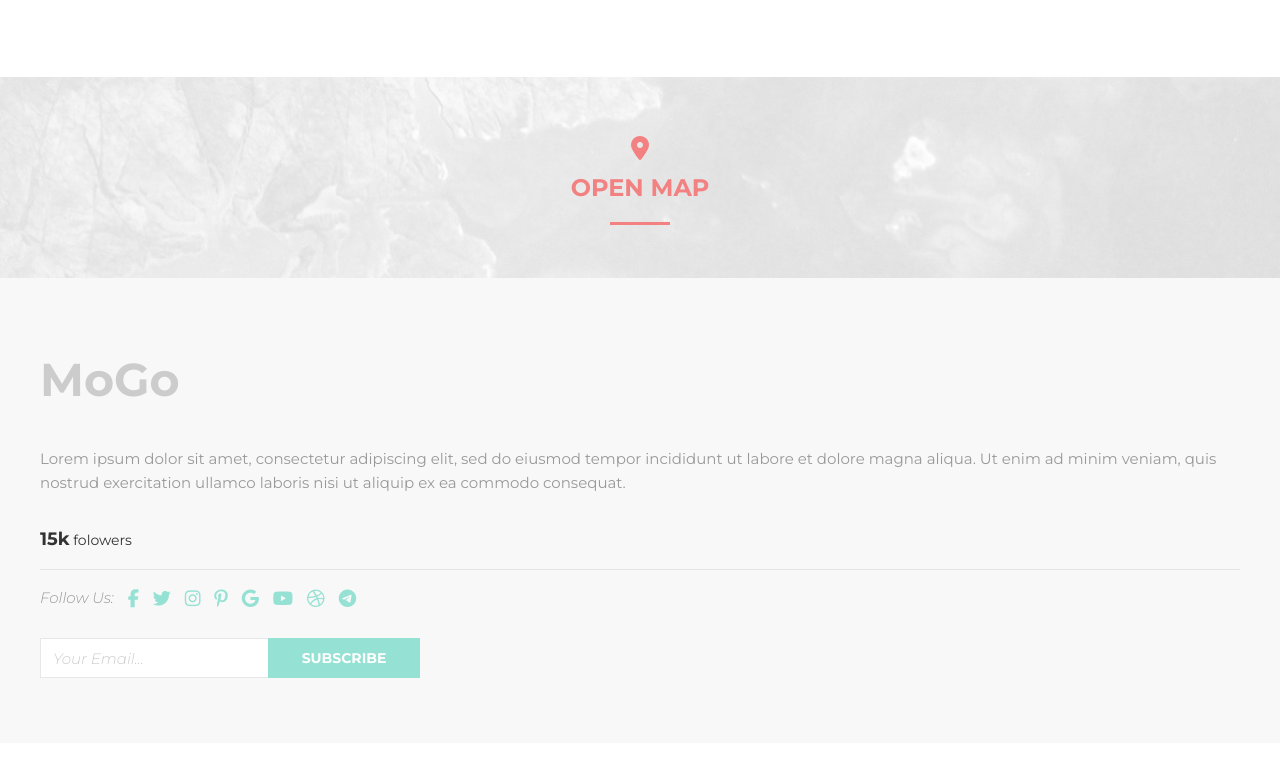
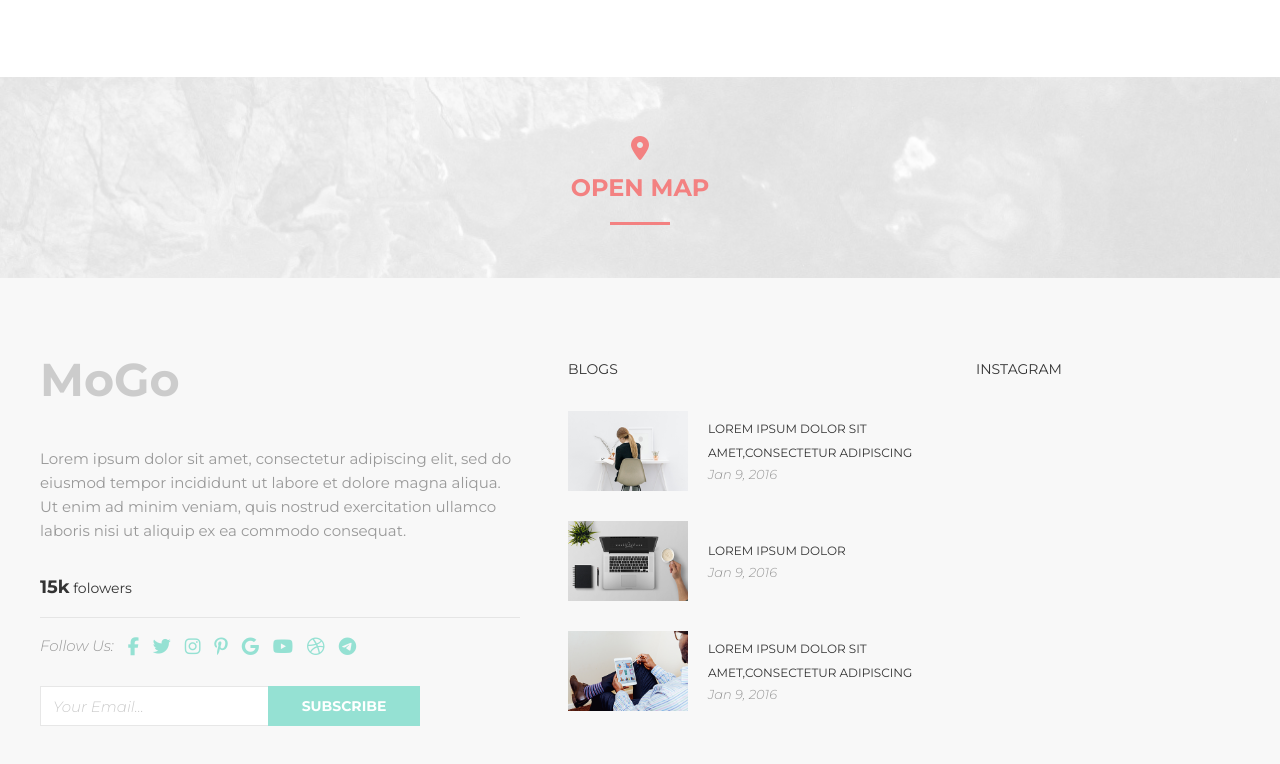
Before and after one commit to NurzhanTng/Mogo_LandingPage, a plain HTML site: page index.html in a window 1280 px wide. Shown: the part 8580-9344 px from the top of the page. Before the commit the page ends 9323 px from the top, so only its background shows below. Drawn offline with Linux system fonts and the light colour scheme.

Commit message:
Second column in footer was added

```diff
--- a/assets/css/style.css
+++ b/assets/css/style.css
@@ -987,7 +987,21 @@ hr {
 }
 
 .footer__inner {
+    display: flex;
+    justify-content: space-between;
     padding-bottom: 65px;
+}
+
+.footer__col_first {
+    width: 40%;
+}
+
+.footer__col_second {
+    width: 30%;
+}
+
+.footer__col_third {
+    width: 22%;
 }
 
 .footer__logo {
@@ -1037,6 +1051,50 @@ hr {
 
     font-size: 18px;
     color: #95e1d3;
+}
+
+.footer__title {
+    margin: 15px 0 30px;
+
+    font-size: 14px;
+    text-transform: uppercase;
+    color: #333;
+}
+
+/* Blogs */
+
+.blogs__item {
+    margin-bottom: 30px;
+    align-items: center;
+    display: flex;
+}
+
+.blogs__img {
+    width: 120px;
+    height: 80px;
+}
+
+.blogs__content {
+    padding-left: 20px;
+}
+
+.blogs__title {
+    color: #333;
+    font-size: 12px;
+    line-height: 1.2;
+    text-transform: uppercase;
+    text-decoration: none;
+}
+
+.blogs__title:hover {
+    text-decoration: underline;
+}
+
+.blogs__date {
+    font-size: 13px;
+    color: #999;
+    font-style: italic;
+    font-weight: 300;
 }
 
 /* Subscribe */
--- a/index.html
+++ b/index.html
@@ -642,7 +642,7 @@
         <div class="container">
 
             <div class="footer__inner">
-                <div class="footer__col">
+                <div class="footer__col footer__col_first">
                     <div class="footer__logo">MoGo</div>
                     <div class="footer__text">Lorem ipsum dolor sit amet, consectetur adipiscing elit, sed do eiusmod tempor incididunt ut labore et dolore magna aliqua. Ut enim ad minim veniam, quis nostrud exercitation ullamco laboris nisi ut aliquip ex ea commodo consequat.</div>
 
@@ -683,6 +683,39 @@
                     </form>
                 </div> <!-- /.footer__col -->
 
+                <div class="footer__col footer__col_second">
+                    <div class="footer__title">Blogs</div>
+
+                    <div class="blogs">
+                        <div class="blogs__item">
+                            <img class="blogs__img" src="assets/img/blogs/1.png" alt="">
+                            <div class="blogs__content">
+                                <a class="blogs__title" href="#">Lorem ipsum dolor sit amet,consectetur adipiscing</a>
+                                <div class="blogs__date">Jan 9, 2016</div>
+                            </div>
+                        </div>  <!-- /.blogs__item -->
+
+                        <div class="blogs__item">
+                            <img class="blogs__img" src="assets/img/blogs/2.png" alt="">
+                            <div class="blogs__content">
+                                <a class="blogs__title" href="#">Lorem ipsum dolor</a>
+                                <div class="blogs__date">Jan 9, 2016</div>
+                            </div>
+                        </div>  <!-- /.blogs__item -->
+
+                        <div class="blogs__item">
+                            <img class="blogs__img" src="assets/img/blogs/3.png" alt="">
+                            <div class="blogs__content">
+                                <a class="blogs__title" href="#">Lorem ipsum dolor sit amet,consectetur adipiscing</a>
+                                <div class="blogs__date">Jan 9, 2016</div>
+                            </div>
+                        </div>  <!-- /.blogs__item -->
+                    </div>  <!-- /.blogs -->
+                </div> <!-- /.footer__col -->
+
+                <div class="footer__col footer__col_third">
+                    <div class="footer__title">Instagram</div>
+                </div> <!-- /.footer__col -->
             </div> <!-- /.footer__inner -->
 
         </div>
```
